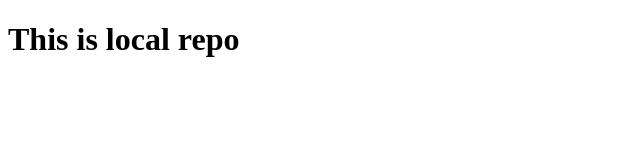
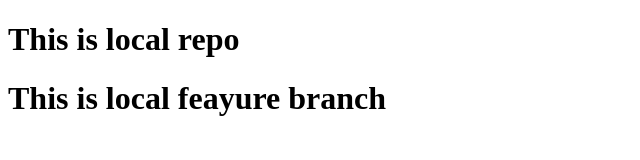
Before and after one commit to cdminikol/localrepo, a plain HTML site: page index.html in a window 1280 px wide. Shown: the whole page, without its empty margins (0-640 px from the left). Drawn offline with Linux system fonts and the light colour scheme.

Commit message:
update index

```diff
--- a/index.html
+++ b/index.html
@@ -7,5 +7,6 @@
 </head>
 <body>
         <h1>This is local repo</h1>
+        <h1>This is local feayure branch</h1>
 </body>
 </html>
```
